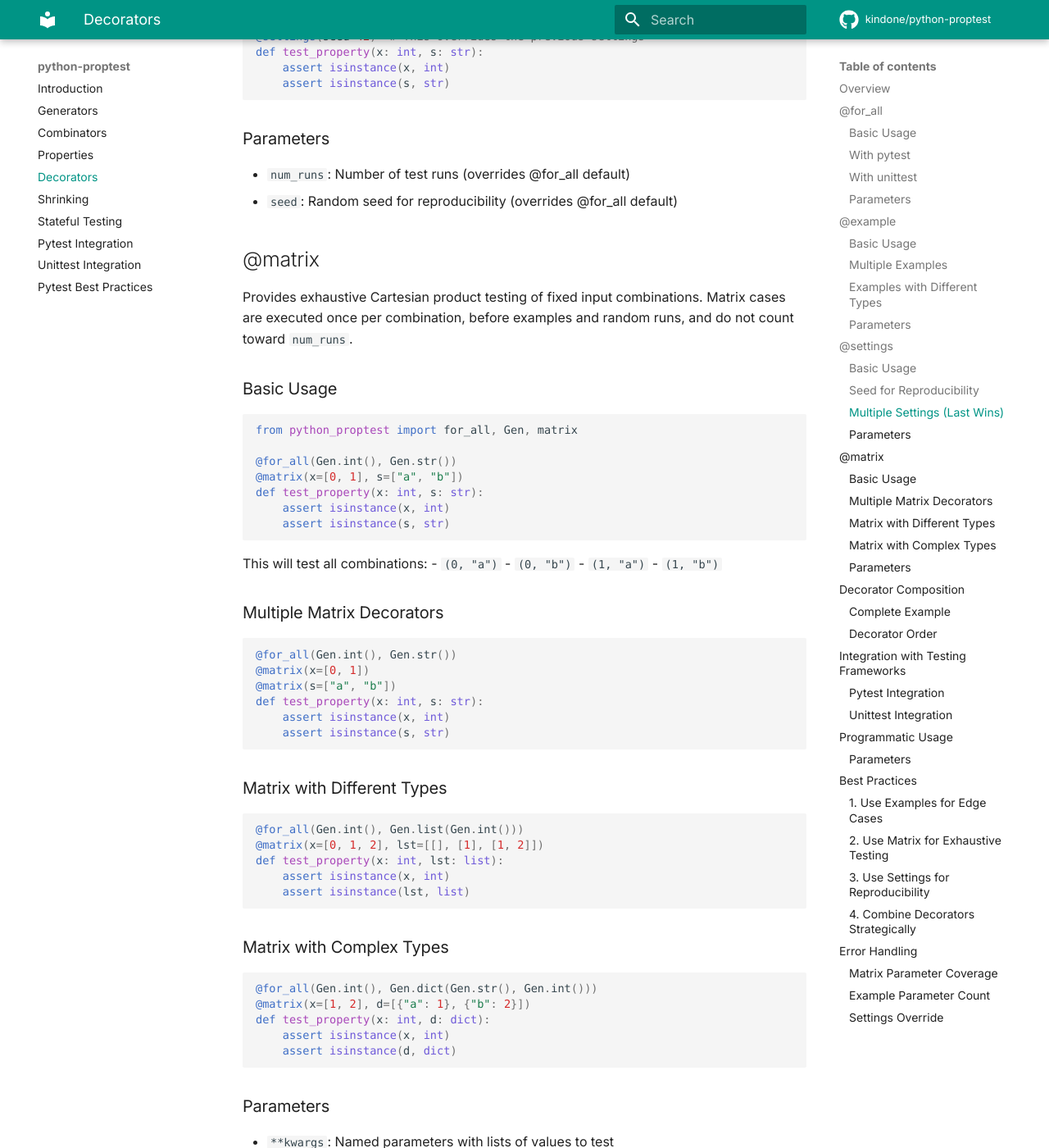
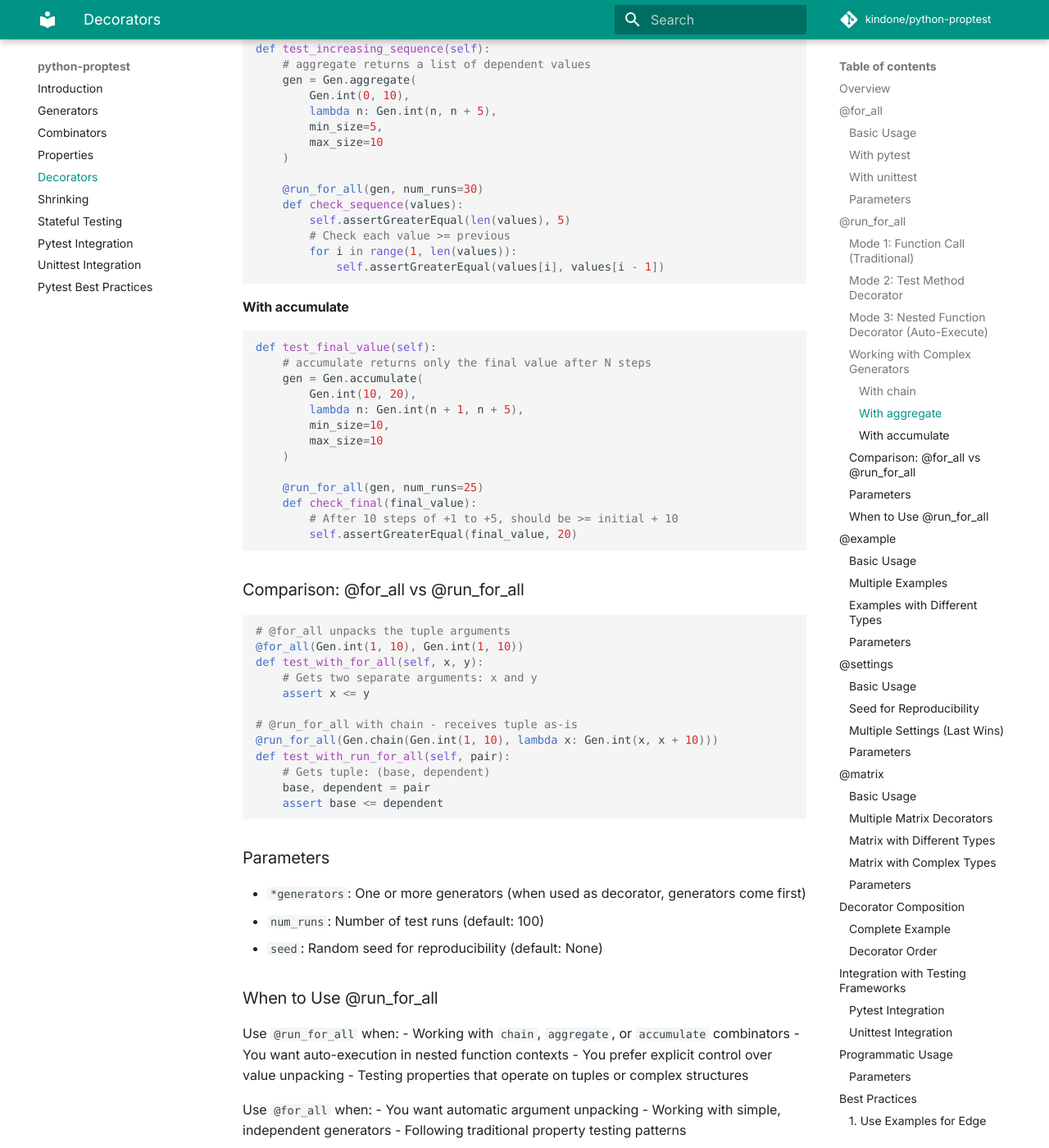
Before and after one commit to kindone/python-proptest, an MkDocs documentation site: the page built from docs/decorators.md, in a window 1280 px wide and 1400 px high, scrolled down 3178 px. Shown: the whole window at 82% size. Built offline with MkDocs 1.6.1 and Material for MkDocs 9.7.7, drawn with Linux system fonts in a browser that asks for light colours; some web fonts are replaced; comment, search, counter and statistics services are not loaded; some of the changed text lies outside the part shown.

Commit message:
doc: enhance doc for @run_for_all

````diff
--- a/docs/decorators.md
+++ b/docs/decorators.md
@@ -59,6 +59,155 @@ class TestMathProperties(unittest.TestCase):
 - `*generators`: Variable number of generators for function arguments
 - `num_runs`: Number of test runs (default: 100)
 - `seed`: Random seed for reproducibility (default: None)
+
+## @run_for_all
+
+A versatile decorator that works in three different modes, combining the power of property-based testing with flexible syntax. Unlike `@for_all`, it doesn't unpack generator values, making it ideal for working with complex generators like `chain`, `aggregate`, and `accumulate`.
+
+### Mode 1: Function Call (Traditional)
+
+Use `run_for_all` as a function to explicitly run property tests:
+
+```python
+from python_proptest import run_for_all, Gen
+
+def test_addition():
+    def check(x, y):
+        return x + y == y + x
+
+    result = run_for_all(check, Gen.int(0, 100), Gen.int(0, 100), num_runs=100)
+    assert result is True
+```
+
+### Mode 2: Test Method Decorator
+
+Decorate test methods to have property tests executed by the test framework:
+
+```python
+import unittest
+from python_proptest import run_for_all, Gen
+
+class TestProperties(unittest.TestCase):
+    @run_for_all(Gen.int(0, 100), Gen.int(0, 100), num_runs=50)
+    def test_addition_commutative(self, x, y):
+        self.assertEqual(x + y, y + x)
+```
+
+### Mode 3: Nested Function Decorator (Auto-Execute)
+
+The most powerful mode - decorate nested functions inside test methods and they **execute immediately**:
+
+```python
+import unittest
+from python_proptest import run_for_all, Gen
+
+class TestChain(unittest.TestCase):
+    def test_chain_dependency(self):
+        gen = Gen.chain(Gen.int(1, 10), lambda x: Gen.int(x, x + 10))
+
+        @run_for_all(gen, num_runs=20, seed=42)
+        def check_dependency(pair):
+            base, dependent = pair
+            self.assertGreaterEqual(dependent, base)
+            self.assertLessEqual(dependent, base + 10)
+
+        # No explicit call needed - the property test already ran!
+```
+
+### Working with Complex Generators
+
+`@run_for_all` is perfect for generators that return tuples or complex structures:
+
+#### With chain
+
+```python
+def test_dependent_generation(self):
+    # chain returns (base_value, dependent_value) tuple
+    gen = Gen.chain(
+        Gen.int(1, 100),
+        lambda x: Gen.int(x, x + 50)
+    )
+
+    @run_for_all(gen, num_runs=50)
+    def check_range(pair):
+        start, end = pair
+        self.assertGreaterEqual(end, start)
+        self.assertLessEqual(end, start + 50)
+```
+
+#### With aggregate
+
+```python
+def test_increasing_sequence(self):
+    # aggregate returns a list of dependent values
+    gen = Gen.aggregate(
+        Gen.int(0, 10),
+        lambda n: Gen.int(n, n + 5),
+        min_size=5,
+        max_size=10
+    )
+
+    @run_for_all(gen, num_runs=30)
+    def check_sequence(values):
+        self.assertGreaterEqual(len(values), 5)
+        # Check each value >= previous
+        for i in range(1, len(values)):
+            self.assertGreaterEqual(values[i], values[i - 1])
+```
+
+#### With accumulate
+
+```python
+def test_final_value(self):
+    # accumulate returns only the final value after N steps
+    gen = Gen.accumulate(
+        Gen.int(10, 20),
+        lambda n: Gen.int(n + 1, n + 5),
+        min_size=10,
+        max_size=10
+    )
+
+    @run_for_all(gen, num_runs=25)
+    def check_final(final_value):
+        # After 10 steps of +1 to +5, should be >= initial + 10
+        self.assertGreaterEqual(final_value, 20)
+```
+
+### Comparison: @for_all vs @run_for_all
+
+```python
+# @for_all unpacks the tuple arguments
+@for_all(Gen.int(1, 10), Gen.int(1, 10))
+def test_with_for_all(self, x, y):
+    # Gets two separate arguments: x and y
+    assert x <= y
+
+# @run_for_all with chain - receives tuple as-is
+@run_for_all(Gen.chain(Gen.int(1, 10), lambda x: Gen.int(x, x + 10)))
+def test_with_run_for_all(self, pair):
+    # Gets tuple: (base, dependent)
+    base, dependent = pair
+    assert base <= dependent
+```
+
+### Parameters
+
+- `*generators`: One or more generators (when used as decorator, generators come first)
+- `num_runs`: Number of test runs (default: 100)
+- `seed`: Random seed for reproducibility (default: None)
+
+### When to Use @run_for_all
+
+Use `@run_for_all` when:
+- Working with `chain`, `aggregate`, or `accumulate` combinators
+- You want auto-execution in nested function contexts
+- You prefer explicit control over value unpacking
+- Testing properties that operate on tuples or complex structures
+
+Use `@for_all` when:
+- You want automatic argument unpacking
+- Working with simple, independent generators
+- Following traditional property testing patterns
 
 ## @example
 
--- a/mkdocs.yml
+++ b/mkdocs.yml
@@ -2,7 +2,6 @@ site_name: 'python-proptest'
 site_description: 'Python Property-Based Testing Library'
 site_author: 'kindone'
 site_url: 'https://kindone.github.io/python-proptest'
-site_dir: 'site'
 
 repo_name: 'kindone/python-proptest'
 repo_url: 'https://github.com/kindone/python-proptest'
@@ -27,8 +26,6 @@ theme:
     - search.highlight
     - search.suggest
     - navigation.expand
-  icon:
-    repo: fontawesome/brands/github
 
 markdown_extensions:
   - admonition
@@ -54,11 +51,6 @@ plugins:
   - git-revision-date-localized
   - mermaid2
 
-extra:
-  social:
-    - icon: fontawesome/brands/github
-      link: https://github.com/kindone/python-proptest
-
 nav:
   - 'Introduction': index.md
   - 'Generators': generators.md
````
Also changed, not shown: README.md (+38 -2 lines), docs/index.md (+41 -8 lines), .bandit.yaml (line endings or trailing spaces), docs/combinators.md (line endings or trailing spaces), 3 other files.
